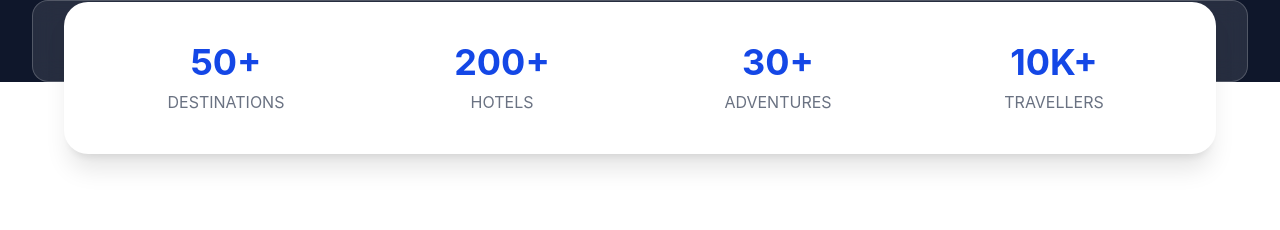
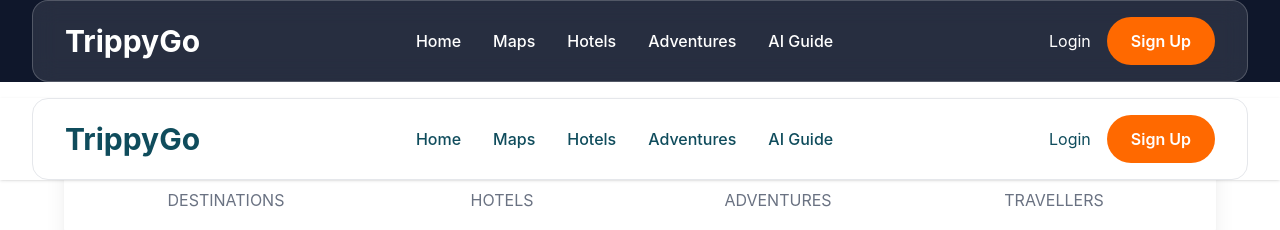
Before and after one commit to ayusha1223/TrippyGo, a React app: page / in a window 1280 px wide. Shown: the top 230 px of the page. Built offline with nearby package versions, Linux system fonts and the light colour scheme; the HTML template or start-up script is replaced by a standard one.

Commit message:
navbar added

```diff
--- a/src/landing/pages/AIGuide.jsx
+++ b/src/landing/pages/AIGuide.jsx
@@ -75,7 +75,6 @@ function AIGuide() {
       <div className="max-w-5xl mx-auto p-8">
         {loading && (
           <div className="bg-white p-6 rounded-xl shadow">
-            Thinking...
           </div>
         )}
 
--- a/src/landing/pages/LandingPage.tsx
+++ b/src/landing/pages/LandingPage.tsx
@@ -3,11 +3,13 @@ import Stats from "../components/Stats";
 import Destinations from "../components/Destinations";
 import Adventures from "../components/Adventures";
 import Footer from "../components/Footer";
+import InternalNavBar from "../components/InternalNavbar";
+
 
 
 function LandingPage() {
 return (
-<> <NavBar /> <Stats /> <Destinations /> <Adventures /> <Footer />
+<> <NavBar /> <InternalNavBar /> <Stats /> <Destinations /> <Adventures /> <Footer />
 </>
 );
 }
```
